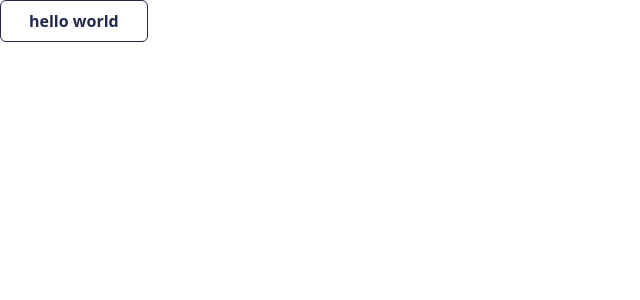
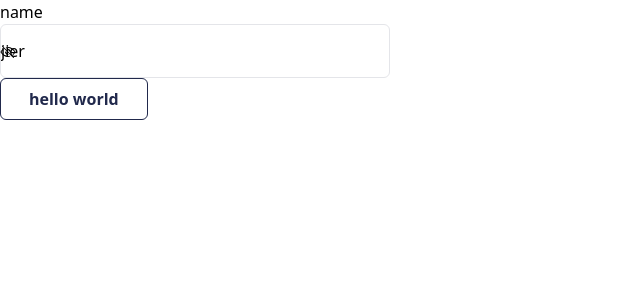
Before and after one commit to Ascent-smartreports/ascent-component-library, a React (Vite) app: page / in a window 1280 px wide. Shown: the top 300 px of the page, without its empty margins (0-640 px from the left). Built offline with nearby package versions, Linux system fonts and the light colour scheme.

Commit message:
input field skeleton

```diff
--- a/lib/assets/button.module.scss
+++ b/lib/assets/button.module.scss
@@ -1,4 +1,3 @@
-@import url('https://fonts.googleapis.com/css2?family=Manrope:wght@200..800&display=swap');
 .button{
     @apply px-7 py-2 rounded-md font-semibold
 }
--- /dev/null
+++ b/lib/assets/input.module.scss
@@ -0,0 +1,9 @@
+.input{
+   @apply  rounded-md h-[54px] w-[390px] focus:outline-none border-[1.5px] border-border
+}
+.passwordIcon{
+    @apply fixed left-[360px] -mt-10
+}
+.leftIcon{
+    @apply fixed left-0 mt-5
+}
--- /dev/null
+++ b/lib/components/Input/index.tsx
@@ -0,0 +1,107 @@
+// import { getIn } from "formik";
+import { ChangeEvent, ReactNode, useState } from "react";
+import { AnyObject, AnySchema } from "yup";
+import styles from "../../assets/input.module.scss";
+import { IoEyeOutline, IoEyeOffOutline } from "react-icons/io5";
+export interface InputProps {
+  validationSchema?: AnySchema<AnyObject> | undefined;
+  label: string;
+  type?: string;
+  field?: {
+    name: string;
+    value: string;
+    onChange: (e: ChangeEvent<HTMLInputElement>) => void;
+  };
+  isValid?: boolean;
+  error?: string | undefined;
+  autoFocus?: boolean;
+  placeholder?: string;
+  component?: ReactNode;
+  disabled?: boolean;
+  isPassword?: boolean;
+  setPasswordIcon?: (data: boolean) => void;
+  passwordIcon?: boolean;
+  maxLength?: number;
+  rightIcon?: ReactNode;
+  onBlur?: () => void;
+  leftIcon?: ReactNode;
+}
+
+// eslint-disable-next-line @typescript-eslint/no-explicit-any
+// const isRequiredField = (validationSchema: any, name: string) => {
+//   return !!getIn(validationSchema.describe().fields, name)?.tests?.find(
+//     (obj: { name: string }) => obj.name === "required"
+//   );
+// };
+
+const InputField: React.FC<InputProps> = ({
+  label,
+  // validationSchema,
+  type = "text",
+  field,
+  autoFocus,
+  error,
+  placeholder,
+  disabled = false,
+  isPassword,
+  //   setPasswordIcon,
+  //   passwordIcon,
+  maxLength,
+  rightIcon,
+  onBlur,
+  leftIcon,
+}) => {
+  const [isPasswordVisible, setIsPasswordVisible] = useState<boolean>(false);
+  return (
+    <>
+      <p>
+        {/* {isRequiredField(validationSchema, field.name) && "*"} */}
+        {label}
+      </p>
+      <div>
+        {leftIcon && <div className={styles.leftIcon}>{leftIcon}</div>}
+        <input
+          type={isPassword && !isPasswordVisible ? "password" : type}
+          autoFocus={!!autoFocus}
+          security="true"
+          value={field && field.value ? field?.value : "jier"}
+          onChange={
+            field && field.onChange
+              ? field.onChange
+              : (e) => {
+                  console.log(e);
+                }
+          }
+          placeholder={placeholder}
+          disabled={disabled}
+          maxLength={maxLength}
+          autoComplete="none"
+          onBlur={onBlur}
+          className={`${styles.input}`}
+          onFocus={onBlur}
+        />
+        {isPassword ? (
+          <>
+            {!isPasswordVisible ? (
+              <IoEyeOutline
+                className={styles.passwordIcon}
+                size={22}
+                onClick={() => setIsPasswordVisible(!isPasswordVisible)}
+              />
+            ) : (
+              <IoEyeOffOutline
+                className={styles.passwordIcon}
+                size={22}
+                onClick={() => setIsPasswordVisible(!isPasswordVisible)}
+              />
+            )}
+          </>
+        ) : rightIcon ? (
+          <div className={styles.passwordIcon}>{rightIcon}</div>
+        ) : null}
+      </div>
+      {error && <p className={`form-text text-danger form_error`}>{error}</p>}
+    </>
+  );
+};
+export default InputField;
--- a/package.json
+++ b/package.json
@@ -73,6 +73,7 @@
     "@types/css-modules": "^1.0.5",
     "formik": "^2.4.6",
     "next-mdx-remote": "^5.0.0",
+    "react-icons": "^5.2.1",
     "yup": "^1.4.0"
   }
 }
--- a/src/App.tsx
+++ b/src/App.tsx
@@ -1,8 +1,10 @@
+import InputField from "../lib/components/Input";
 import { Button } from "../lib/main";
-
+import { IoEyeOffOutline } from "react-icons/io5";
 function App() {
   return (
     <>
+      <InputField label="name" leftIcon={<IoEyeOffOutline />} />
       <Button
         label={"hello world"}
         onClick={function (): void {
--- a/tailwind.config.js
+++ b/tailwind.config.js
@@ -10,8 +10,7 @@ export default {
       textDark: "#1B2124",
       backgroundLight: "#FFFFFF",
       tableBackground: "#0000A",
-      tableBorder: "#0000000D",
-      borderLight: "#E4E5E9",
+      border: "#E4E5E9",
     },
     extend: {},
   },
```
Also changed, not shown: 2 other files (tests, documents, lock files or other folders).
